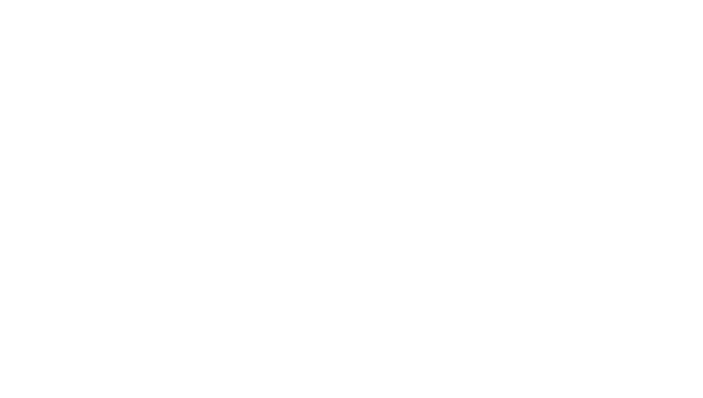
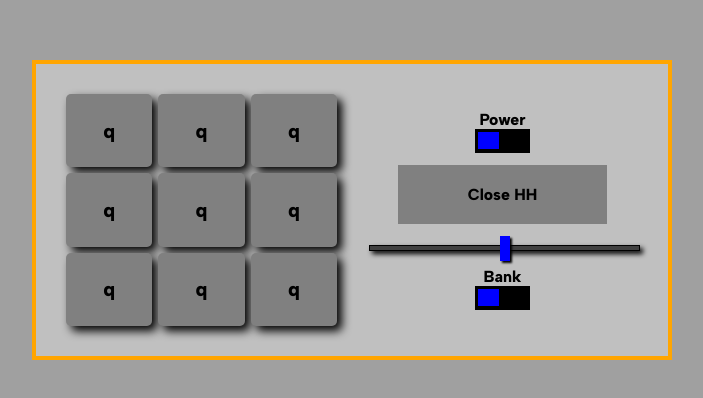
Before and after one commit to MouadElMaidi/drum-machine-fcc, a React (Create React App) app: page / in a window 1280 px wide. Shown: the part 190-588 px from the top of the page, without its empty margins (288-991 px from the left). Built offline with nearby package versions, Linux system fonts and the light colour scheme.

Commit message:
Added styles to match the FCC example

```diff
--- a/public/index.html
+++ b/public/index.html
@@ -1,17 +1,19 @@
 <!DOCTYPE html>
 <html lang="en">
 <head>
+  <link rel="preconnect" href="https://fonts.googleapis.com">
+  <link rel="preconnect" href="https://fonts.gstatic.com" crossorigin>
+  <link href="https://fonts.googleapis.com/css2?family=Albert+Sans:wght@800&display=swap" rel="stylesheet">
   <meta charset="utf-8" />
   <meta name="viewport" content="width=device-width, initial-scale=1" />
   <meta name="theme-color" content="#000000" />
-    <meta
-      name="description"
-      content="FreeCodeCamp.com drum machine project"
-    />
+  <meta name="description" content="FreeCodeCamp.com drum machine project" />
   <link rel="manifest" href="%PUBLIC_URL%/manifest.json" />
   <title>FCC: Drum machine</title>
 </head>
+
 <body>
   <div id="root"></div>
 </body>
+
 </html>
--- a/src/App.css
+++ b/src/App.css
@@ -1,38 +1,103 @@
-.App {
+#root {
+  height: 100vh;
+  display: flex;
+  justify-content: center;
+  align-items: center;
+}
+
+.container {
+  background: #c0c0c0;
+  width: 50%;
+  height: 300px;
+  margin: 0 auto;
+  border: 4px solid orange;
+  padding: 30px;
+  display: grid;
+  grid-template-columns: 1fr 1fr;
+  gap: 30px;
+}
+
+.button-grid {
+  width: 100%;
+  display: grid;
+  grid-template-columns: repeat(3, 1fr);
+  grid-template-rows: repeat(3, 1fr);
+  gap: 6px;
+}
+
+.drum-pad {
+  background: #808080;
+  border: 0;
+  border-radius: 5px;
+  box-shadow: 5px 5px 10px;
+  font-family: 'Albert Sans', sans-serif;
+  font-size: 20px;
+}
+
+/*Right side*/
+
+.controller {
+  padding: 10px 0;
+  display: flex;
+  flex-direction: column;
+  justify-content: space-around;
+  align-items: center;
   text-align: center;
 }
 
-.App-logo {
-  height: 40vmin;
-  pointer-events: none;
+.toggler>* {
+  margin: 0;
 }
 
-@media (prefers-reduced-motion: no-preference) {
-  .App-logo {
-    animation: App-logo-spin infinite 20s linear;
-  }
+.toggler--slider {
+  width: 55px;
+  height: 24px;
+  background-color: black;
+  cursor: pointer;
+  display: flex;
+  justify-content: flex-start;
+  align-items: center;
+  border: 3px solid black;
+  border-bottom: 4px solid black;
 }
 
-.App-header {
-  background-color: #282c34;
-  min-height: 100vh;
-  display: flex;
-  flex-direction: column;
-  align-items: center;
-  justify-content: center;
-  font-size: calc(10px + 2vmin);
-  color: white;
+.toggler--slider--square {
+  height: 100%;
+  width: 21px;
+  background-color: blue;
 }
 
-.App-link {
-  color: #61dafb;
+.display {
+  background: #808080;
+  padding: 20px 70px;
 }
 
-@keyframes App-logo-spin {
-  from {
-    transform: rotate(0deg);
-  }
-  to {
-    transform: rotate(360deg);
-  }
+/*Slider CSS*/
+.range {
+  width: 100%;
 }
+.slider {
+  -webkit-appearance: none;
+  width: 100%;
+  height: 6px;
+  background: #404040;
+  border: 1px solid black;
+  box-shadow: 3px 3px 5px  black;
+}
+
+.slider::-webkit-slider-thumb {
+  -webkit-appearance: none;
+  appearance: none;
+  width: 10px;
+  height: 25px;
+  background: blue;
+  cursor: pointer;
+  box-shadow: 2px 2px 2px  black;
+}
+
+.slider::-moz-range-thumb {
+  width: 10px;
+  height: 25px;
+  background: blue;
+  cursor: pointer;
+}
--- a/src/App.js
+++ b/src/App.js
@@ -2,7 +2,38 @@
 
 function App() {
   return (
-    <div>
+    <div className="container">
+      <div className="button-grid">
+        <button className="drum-pad">q</button>
+        <button className="drum-pad">q</button>
+        <button className="drum-pad">q</button>
+        <button className="drum-pad">q</button>
+        <button className="drum-pad">q</button>
+        <button className="drum-pad">q</button>
+        <button className="drum-pad">q</button>
+        <button className="drum-pad">q</button>
+        <button className="drum-pad">q</button>
+      </div>
+      <div className='controller'>
+        <div className="toggler">
+          <p>Power</p>
+          <div className="toggler--slider">
+            <div className="toggler--slider--square"></div>
+          </div>
+        </div>
+        <div className="display">
+          Close HH
+        </div>
+        <div className="range">
+          <input type="range" name="vol" id="vol" min="0" max="100" className="slider"/>
+        </div>
+        <div className="toggler">
+          <p>Bank</p>
+          <div className="toggler--slider">
+            <div className="toggler--slider--square"></div>
+          </div>
+        </div>
+      </div>
     </div>
   );
 }
--- a/src/index.css
+++ b/src/index.css
@@ -5,4 +5,6 @@
 body {
   margin: 0;
   padding: 0;
+  background: #A0A0A0;
+  font-family: 'Albert Sans', sans-serif;
 }
--- a/src/index.js
+++ b/src/index.js
@@ -11,7 +11,4 @@
   </React.StrictMode>
 );
 
-// If you want to start measuring performance in your app, pass a function
-// to log results (for example: reportWebVitals(console.log))
-// or send to an analytics endpoint. Learn more: https://bit.ly/CRA-vitals
 reportWebVitals();
```
Lines whose indentation alone changed are shown as unchanged.
